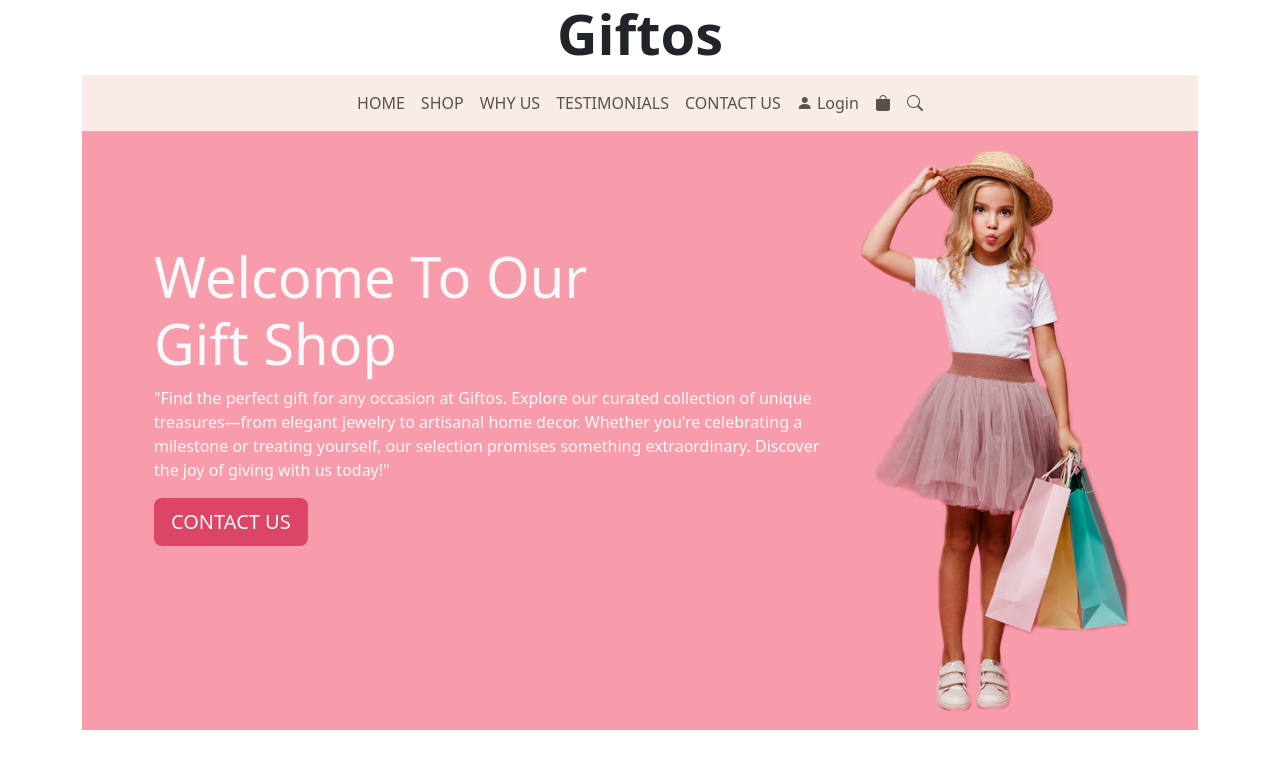
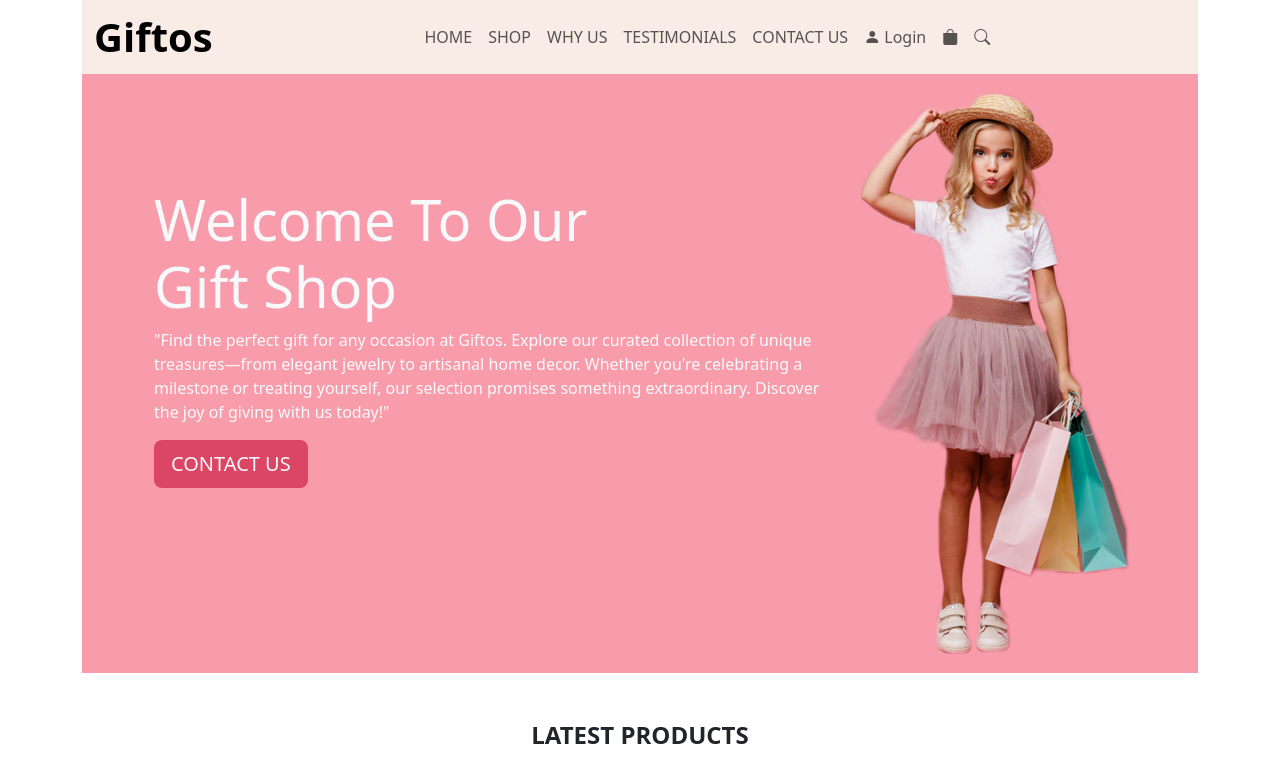
Before and after one commit to Techietimmy-ux/giftos, a plain HTML site: page index.html in a window 1280 px wide. Shown: the top 775 px of the page. Drawn offline with nearby package versions, Linux system fonts and the light colour scheme.

Commit message:
index page modified

```diff
--- a/index.html
+++ b/index.html
@@ -14,10 +14,10 @@
 <body>
     <div class="container-xl mx-auto">
         <div class="header text-center">
-            <h1 class="display-4 fw-bold">Giftos</h1>
+            <!-- <h1 class="display-4 fw-bold">Giftos</h1> -->
             <nav class="navbar navbar-expand-md nav-style">
                 <div class="container-fluid">
-                    <!-- <a class="navbar-brand display-4 fw-bold fs-1" href="#">Giftos</a> -->
+                    <a class="navbar-brand display-4 fw-bold fs-1" href="#">Giftos</a>
                     <button class="navbar-toggler" type="button" data-bs-toggle="collapse"
                         data-bs-target="#navbarSupportedContent" aria-controls="navbarSupportedContent"
                         aria-expanded="false" aria-label="Toggle navigation">
```
